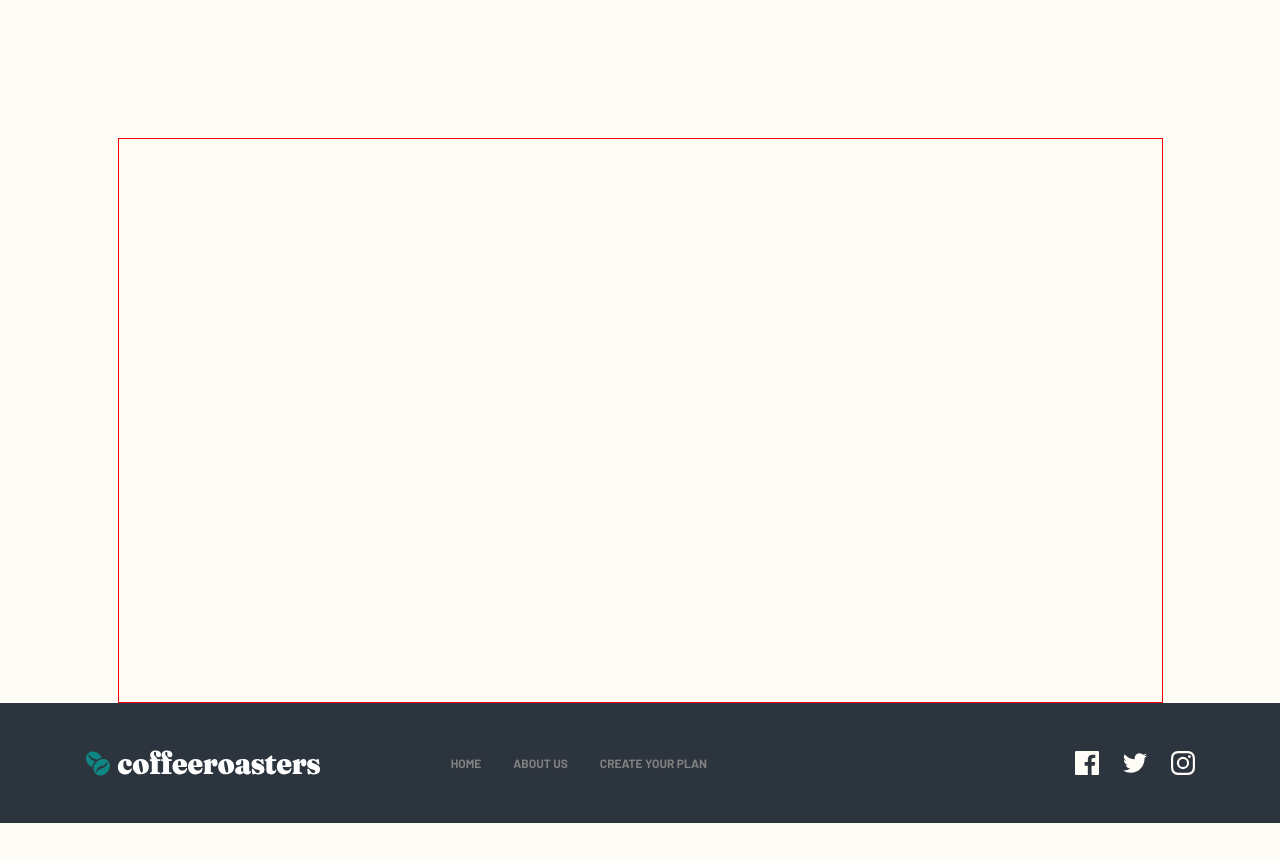
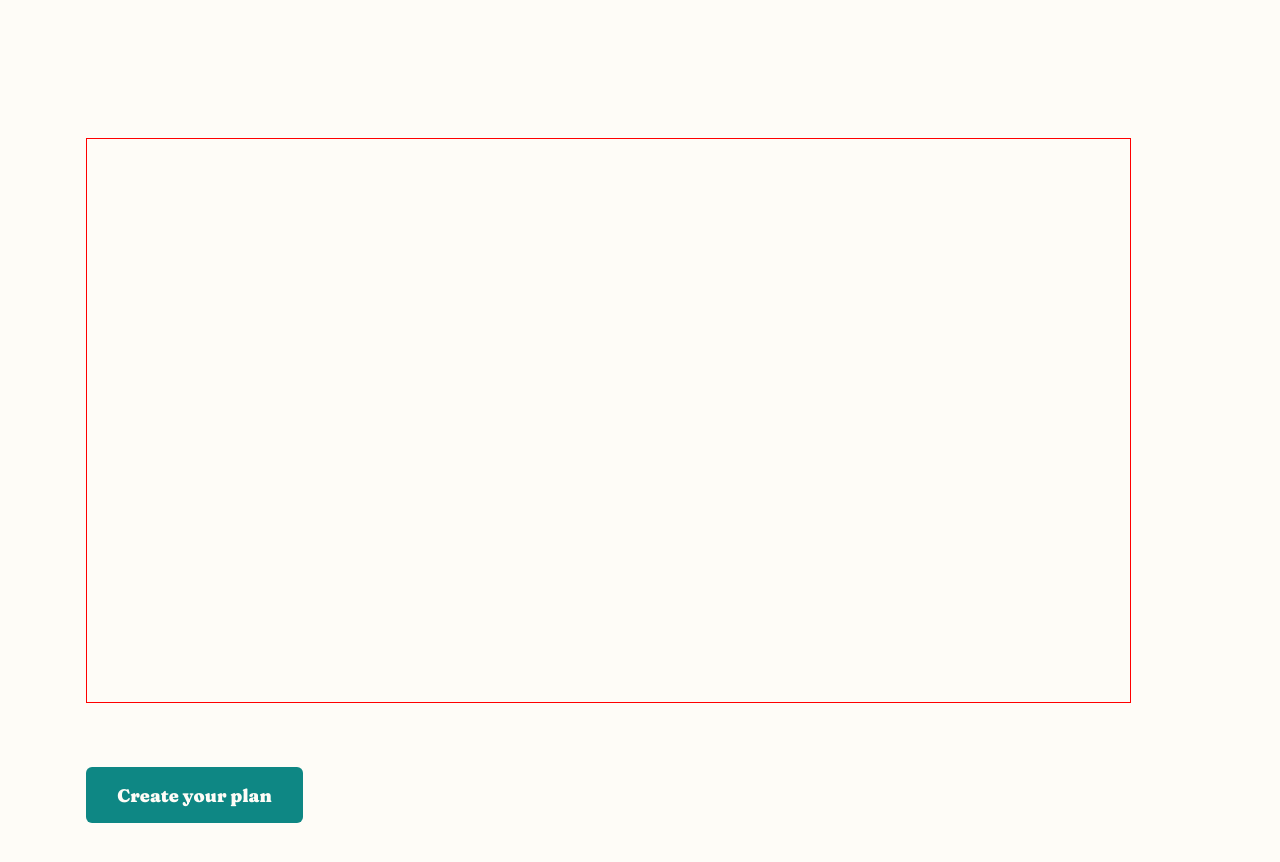
Before and after one commit to danielopq/Coffeeroasters, a React (Vite) app: page / in a window 1280 px wide. Shown: the part 2560-3422 px from the top of the page. Built offline with nearby package versions, Linux system fonts and the light colour scheme.

Commit message:
Home.tsx - button added

```diff
--- a/src/components/home/Home.tsx
+++ b/src/components/home/Home.tsx
@@ -1,6 +1,7 @@
 import './home.css';
 import Footer from '../shared/footer/Footer';
 import HomeHeader from './homeHeader/HomeHeader';
+import MainButton from '../shared/mainButton/MainButton';
 const Home: React.FC = () => {
     return (
         <main id="home">
@@ -10,6 +11,7 @@ const Home: React.FC = () => {
             <div id="homeWhyChooseUs"></div>
             <div id="homeReasons"></div>
             <div id="homeHowItWorks"></div>
+            <MainButton enable={true} value={'Create your plan'}/>
             <Footer />
         </main>
     )
--- a/src/components/home/home.css
+++ b/src/components/home/home.css
@@ -22,6 +22,12 @@
 #homeHowItWorks {
     width: 1045px;
     height: 565px;
-    margin-top: 200px;
+    margin: 200px 0px 0px 85px;
+    align-self: flex-start;
     border: solid 1px red
 }
+
+#home > button{
+    align-self: flex-start;
+    margin: 64px 0px 200px 85px;
+}
```
